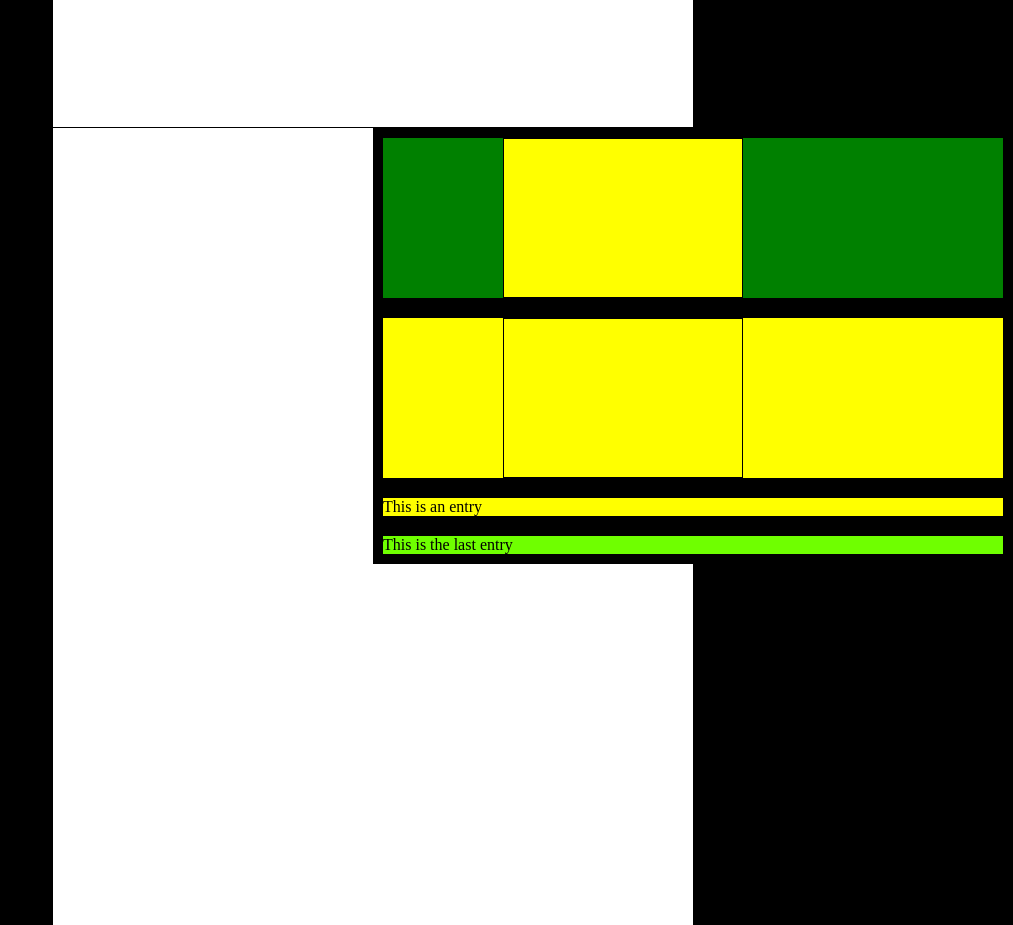
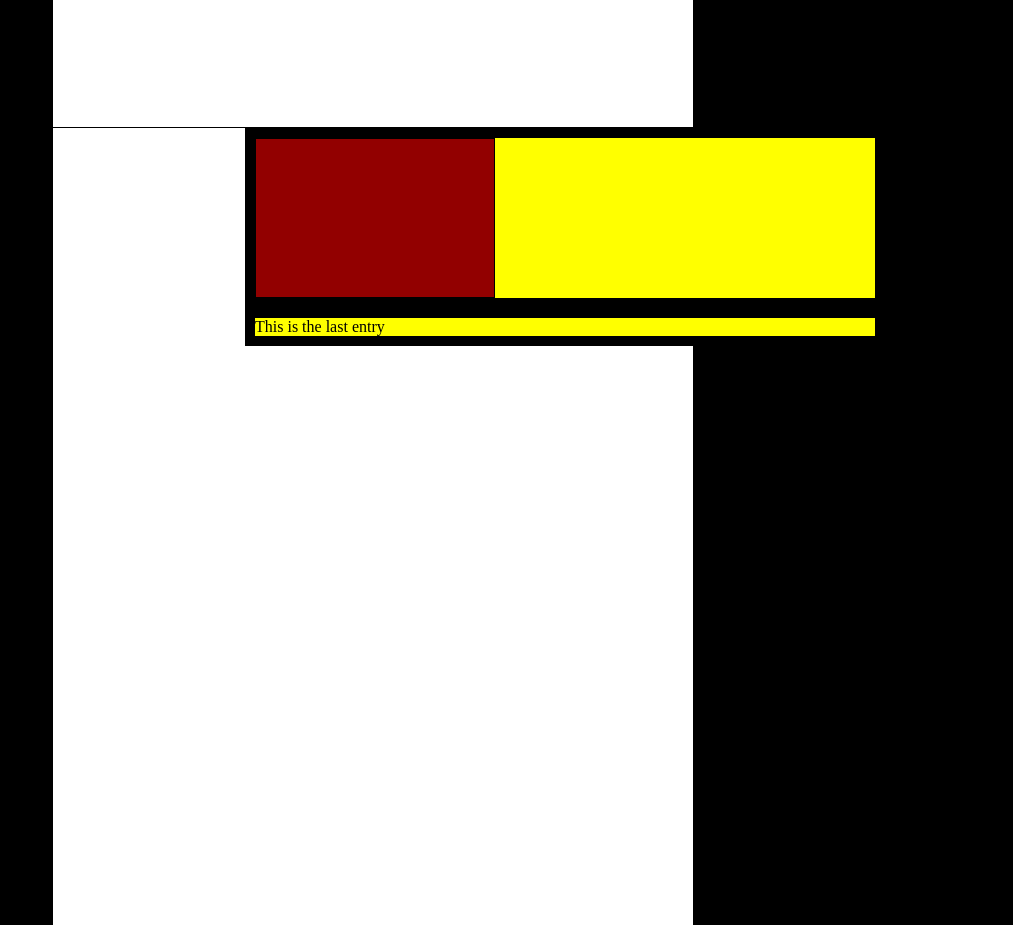
Before and after one commit to MeetYourCreator/reactjs-common-components, a React (Create React App) app: page / in a window 1280 px wide. Shown: the part 6280-7205 px from the top of the page, without its empty margins (267-1280 px from the left). Built offline with nearby package versions, Linux system fonts and the light colour scheme.

Commit message:
add threshold and rootMargin options for IntersectionObserver

```diff
--- a/src/components/HorizontalNav/HorizontalNav.tsx
+++ b/src/components/HorizontalNav/HorizontalNav.tsx
@@ -9,16 +9,17 @@ export const HorizontalNav = () => {
 
   //create Intersection Observer
   useEffect(() => {
-    const observer =
-      // document.addEventListener('DOMContentLoaded', () => {
-      new IntersectionObserver(
-        ([entry]) => {
-          console.log('entries', entry);
+    const observer = new IntersectionObserver(
+      ([entry]) => {
+        console.log('entries', entry);
 
-          setIsIntersecting(entry.isIntersecting);
-        },
-        { rootMargin: '-300px' }
-      );
+        setIsIntersecting(entry.isIntersecting);
+      },
+      {
+        // rootMargin: '-300px',
+        threshold: 0.5,
+      }
+    );
     // });
     console.log('isIntersecting', isIntersecting);
     observer.observe(ref.current);
@@ -28,29 +29,21 @@ export const HorizontalNav = () => {
   useEffect(() => {
     if (isIntersecting) {
       ref.current
-        .querySelectorAll('div')
+        .querySelectorAll('.entry')
         .forEach((el: any) => el.classList.add('slide-in'));
     } else {
-      ref.current
-        .querySelectorAll('div')
-        .forEach((el: any) => el.classList.remove('slide-in'));
+      ref.current.querySelectorAll('article .entry').forEach((el: any) => {
+        el.classList.remove('slide-in');
+        // el.classList.add('slide-out');
+      });
     }
   }, [isIntersecting]);
 
   return (
-    <article
-      ref={ref}
-
-      // className="horizontalNavContainer"
-    >
+    <article ref={ref} className="horizontalNavContainer">
       <div className="entry">
         <Card styles={{ border: '1px solid black' }} />
       </div>
-      <div className="entry">
-        <Card styles={{ border: '1px solid black' }} />
-      </div>
-
-      <div className="entry">This is an entry</div>
 
       <div className="entry">This is the last entry</div>
     </article>
--- a/src/components/HorizontalNav/styles.css
+++ b/src/components/HorizontalNav/styles.css
@@ -11,35 +11,23 @@
   background-color: red;
 } */
 
-article .entry:first-child {
-  opacity: 1;
-  background-color: green;
-}
-
-article .entry:last-child {
-  opacity: 1;
-  background-color: rgb(111, 255, 0);
-}
-
 .entry {
   opacity: 1;
-  transform: translateX(-50%);
+  transform: translateX(-80%);
   border: black 10px solid;
   background-color: rgb(207, 143, 207);
 }
 
 .slide-in {
   opacity: 1;
-  transform: translateX(50%);
+  transform: translateX(30%);
   transition: transorm 5s ease-in-out;
-  opacity: 1;
   background-color: yellow;
 }
 
 .slide-out {
   opacity: 1;
-  transform: translateX(150%);
+  transform: translateX(-30%);
   transition: transorm 1s ease-in-out;
-  opacity: 1;
   background-color: rgb(0, 255, 234);
 }
```
